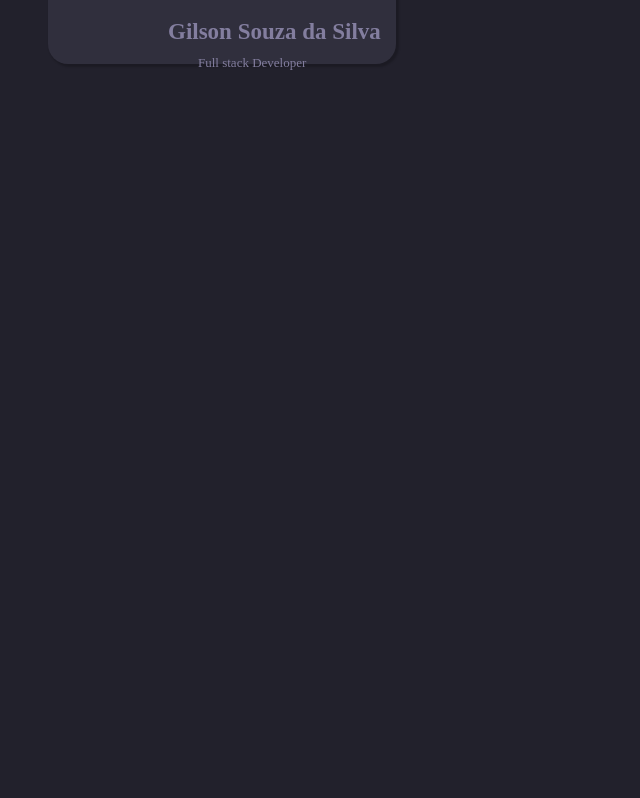
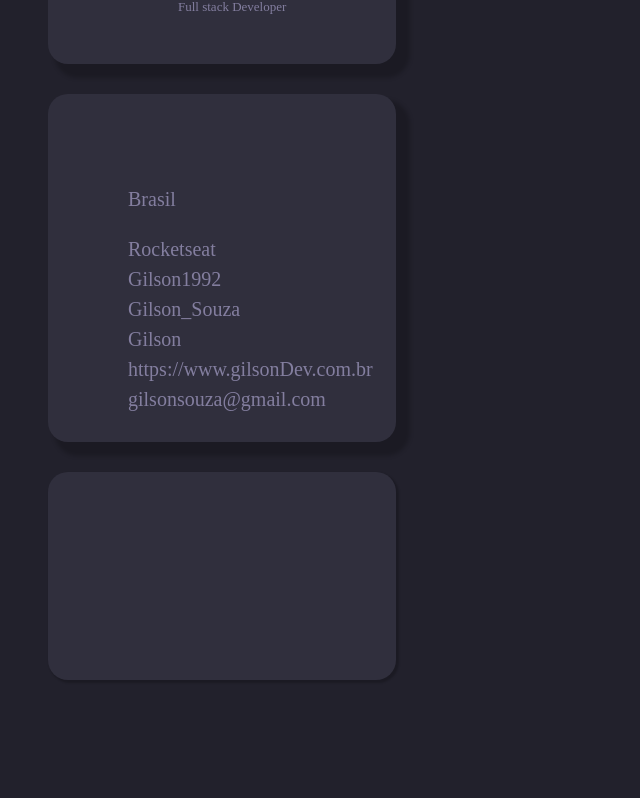
Before and after one commit to Gilson1992/Desafio-Portif-lio-Rocketseat-, a plain HTML site: page index.html in a window 1280 px wide. Shown: the part 276-1074 px from the top of the page, without its empty margins (0-640 px from the left). Drawn offline with Linux system fonts and the light colour scheme.

Commit message:
evoluido nos quadros e no CSS

```diff
--- a/index.html
+++ b/index.html
@@ -10,19 +10,37 @@
 </head>
 
 <body>
-    <div class="Profile">
-        <div>
-            <h1 class="font1">Gilson Souza da Silva</h1>
-            <h4 class="font2">Full stack Developer</h4>
+    <nav class="Profile">
+        <div class="Retangle">
+                <h1 class="font1">Gilson Souza da Silva</h1>
+                <h4 class="font2">Full stack Developer</h4>
+
+            <img class="elipse" src="img/gilson_elipse.png" alt="gilson">
+        </div>
+    </nav>
+
+
+    <nav class="link">
+        <div class="retangle4">
+            <ul class="Letras">
+                <p img src="img/pin (1).png" alt="gps">Brasil</p>
+                Rocketseat
+                Gilson1992
+                Gilson_Souza
+                Gilson
+                https://www.gilsonDev.com.br
+                gilsonsouza@gmail.com
+            </ul>
+
         </div>
 
-        <img class="elipse " src="img/gilson_elipse.png" alt="gilson">
+    </nav>
 
-    </div>
+    <nav class="Technologies">
+        <div class="rectangule5">
 
-    <div class="link">
-
-    </div>
+        </div>
+    </nav>
 </body>
 
 </html>
--- a/style.css
+++ b/style.css
@@ -6,40 +6,46 @@ body {
     background: #22212C;
 }
 
-.Profile {
+.Profile .Retangle {
+
+    /* Retangulo de Perfil */
     position: absolute;
     width: 348px;
     height: 292px;
     left: 40px;
     top: 40px;
+
     background: #302F3D;
-    box-shadow: 2px 2px 2px 1px rgba(0, 0, 0, 0.2);
+    box-shadow: 10px 10px 4px 4px rgba(0, 0, 0, 0.2);
     border-radius: 20px;
-
 }
 
-.Profile .font1 {
+.Profile .Retangle .font1 {
+
+    /* Gilson Souza da Silva */
     position: absolute;
-    width: 250px;
+    width: 300px;
     height: 26px;
-    left: 120px;
-    top: 230px;
+    left: 70px;
+    top: 174px;
 
     font-family: 'Merriweather Sans';
     font-style: normal;
-    font-weight: 750;
+    font-weight: 700;
     font-size: 23px;
     line-height: 29px;
 
     color: #837E9F;
 }
 
-.Profile .font2 {
+.Profile .Retangle .font2 {
+
+    /* Full Stack Developer */
     position: absolute;
     width: 128px;
     height: 17px;
-    left: 150px;
-    top: 266px;
+    left: 130px;
+    top: 210px;
 
     font-family: 'Merriweather Sans';
     font-style: normal;
@@ -50,19 +56,65 @@ body {
 
 
     color: #837E9F;
+}
+
+.Profile .Retangle .elipse {
+
+    /* Circulo da foto */
+    box-sizing: border-box;
+    position: absolute;
+    width: 128px;
+    height: 128px;
+    left: 120px;
+    top: 50px;
+    background: url(gilson_elipse.png);
 
 }
 
+.link .retangle4 {
 
-.elipse {
-    box-sizing: border-box;
+    /* Rectangle 4 */
+    position: absolute;
+    width: 348px;
+    height: 348px;
+    left: 40px;
+    top: 362px;
 
+    background: #302F3D;
+    box-shadow: 10px 10px 4px 4px rgba(0, 0, 0, 0.2);
+    border-radius: 20px;
+}
+
+.link .retangle4 .Letras {
     position: absolute;
-    width: 128px;
-    height: 128px;
-    left: 150px;
-    top: 72px;
+    width: 64px;
+    height: 15px;
+    left: 40px;
+    top: 50px;
 
-    background: url(gilson_elipse.png);
+    font-family: 'Merriweather Sans';
+    font-style: normal;
+    font-weight: 400;
+    font-size: 20px;
+    line-height: 30px;
+    /* identical to box height */
+
+
+    color: #837E9F;
 
 }
+
+.Technologies {
+
+    /* Rectangle 5 */
+    position: absolute;
+    width: 348px;
+    height: 208px;
+    left: 40px;
+    top: 740px;
+
+    background: #302F3D;
+    box-shadow: 2px 2px 2px 1px rgba(0, 0, 0, 0.2);
+    border-radius: 20px;
+
+}
```
Also changed, not shown: img/gps.png (added), img/pin (1).png (added).
